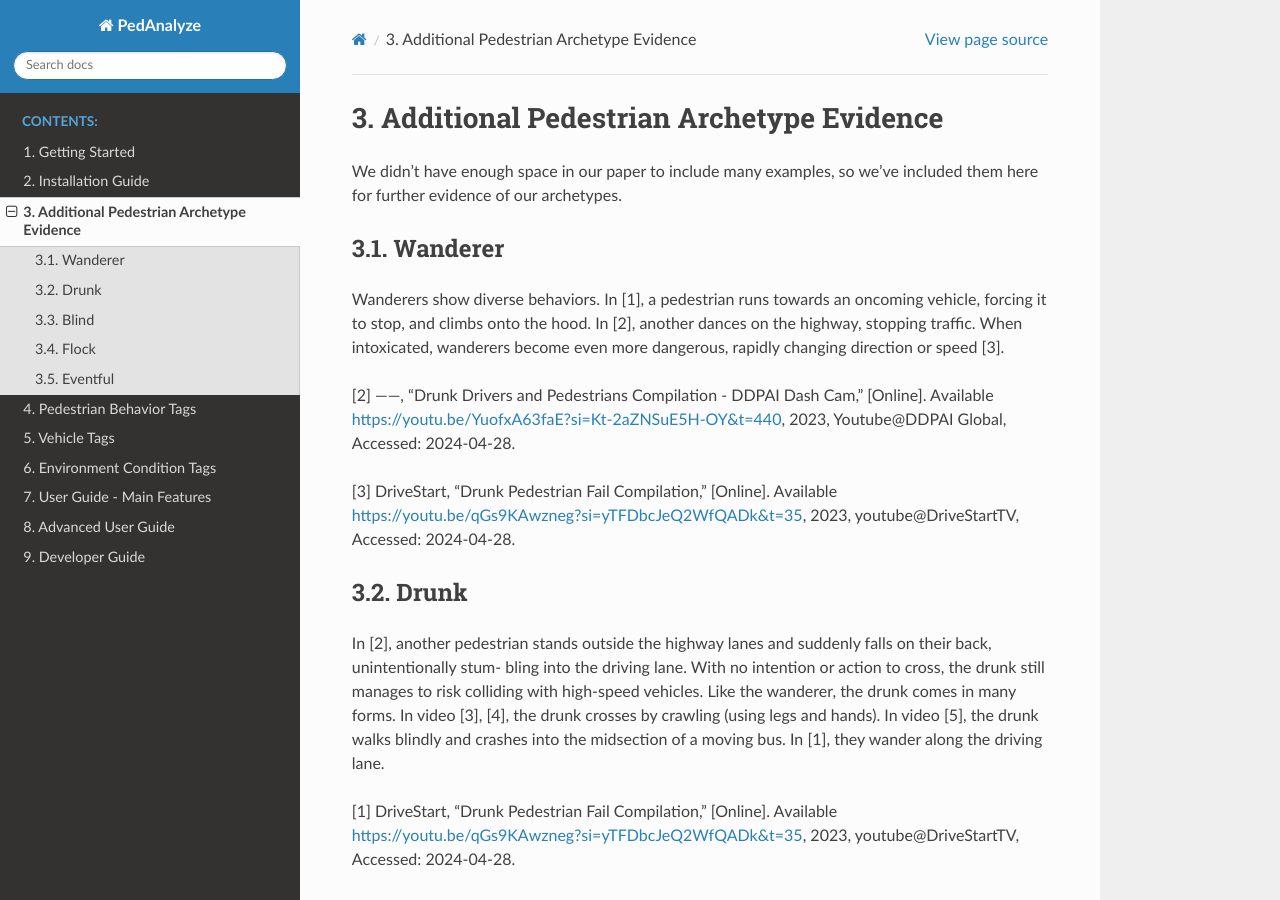
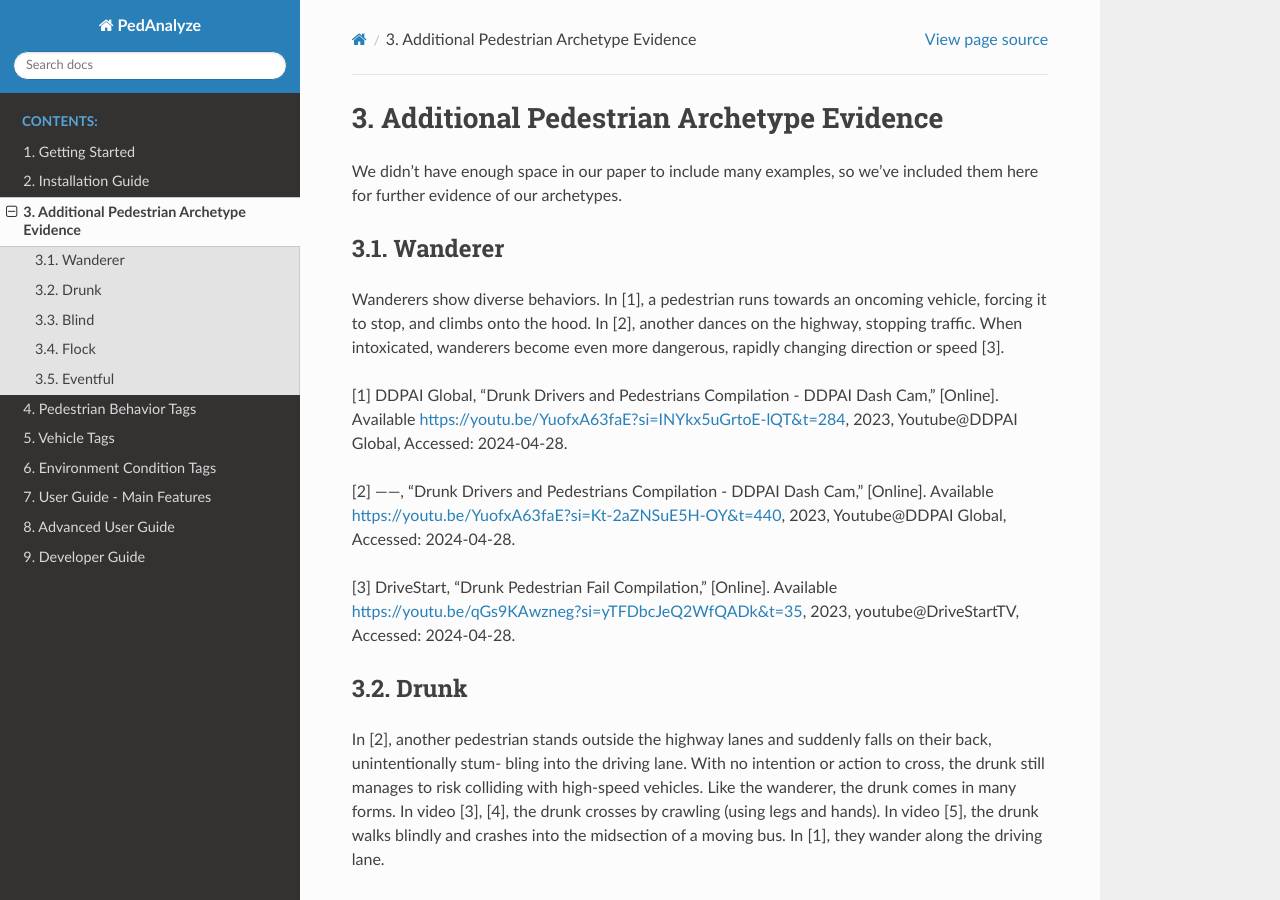
Before and after one commit to AugmentedDesignLab/ped-behavior-annotator, a Sphinx documentation site: the page built from docs/source/additional-pedestrian-archetype-evidence.md, in a window 1280 px wide and 900 px high. Built offline with Sphinx 7.4.7 and the Read the Docs theme 3.1.0, drawn with Linux system fonts in a browser that asks for light colours.

Commit message:
Update additional-pedestrian-archetype-evidence.md

```diff
--- a/docs/source/additional-pedestrian-archetype-evidence.md
+++ b/docs/source/additional-pedestrian-archetype-evidence.md
@@ -5,6 +5,7 @@ We didn't have enough space in our paper to include many examples, so we've incl
 ## Wanderer
 Wanderers show diverse behaviors. In [1], a pedestrian runs towards an oncoming vehicle, forcing it to stop, and climbs onto the hood. In [2], another dances on the highway, stopping traffic. When intoxicated, wanderers become even more dangerous, rapidly changing direction or speed [3].
 
+[1] DDPAI Global, “Drunk Drivers and Pedestrians Compilation - DDPAI Dash Cam,” [Online]. Available https://youtu.be/YuofxA63faE?si=INYkx5uGrtoE-lQT&t=284, 2023, Youtube@DDPAI Global, Accessed: 2024-04-28.
 
 [2] ——, “Drunk Drivers and Pedestrians Compilation - DDPAI Dash Cam,” [Online]. Available https://youtu.be/YuofxA63faE?si=Kt-2aZNSuE5H-OY&t=440, 2023, Youtube@DDPAI Global, Accessed: 2024-04-28.
 
```
